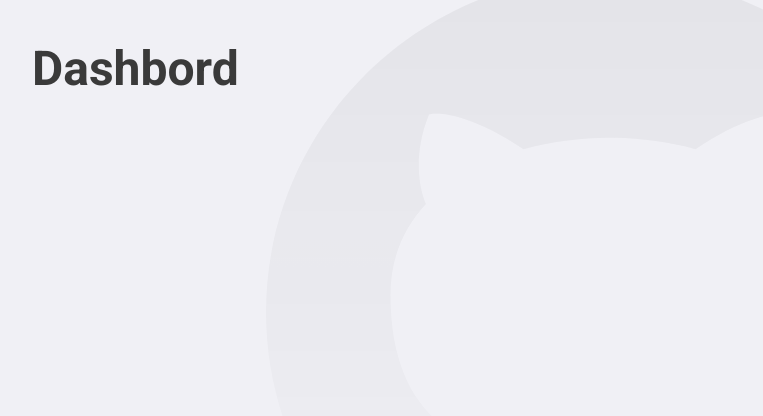
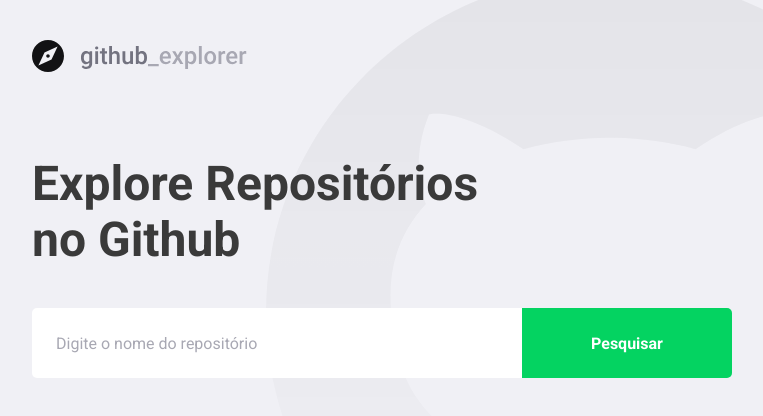
Before and after one commit to MuriloMarquesSantos/github-repo-searcher, a React (Create React App) app: page / in a window 1280 px wide. Shown: the top 416 px of the page, without its empty margins (148-911 px from the left). Built offline with nearby package versions, Linux system fonts and the light colour scheme.

Commit message:
Creating and styling first dashboard components

```diff
--- a/package.json
+++ b/package.json
@@ -10,6 +10,7 @@
     "@types/node": "^12.0.0",
     "@types/react": "^17.0.0",
     "@types/react-dom": "^17.0.0",
+    "polished": "^4.1.0",
     "react": "^17.0.1",
     "react-dom": "^17.0.1",
     "react-router-dom": "^5.2.0",
--- a/src/pages/Dashboard/index.tsx
+++ b/src/pages/Dashboard/index.tsx
@@ -1,9 +1,22 @@
 import React from 'react';
 
-import { Title } from './styles';
+import { Title, Form, Repositories } from './styles';
+import logoImg from '../../assets/github-logo.svg';
 
-const Dashboard: React.FC = () => {
-    return <Title>Dashbord</Title>
-};
+const Dashboard: React.FC = () => (
+    <>
+        <img src={logoImg} alt="Github Explorer" />
+        <Title>Explore Repositórios no Github</Title>
+        <Form>
+            <input placeholder="Digite o nome do repositório"/>
+            <button type="submit">Pesquisar</button>
+        </Form>
+        <Repositories>
+            <a href="teste">
+
+            </a>
+        </Repositories>
+    </>
+)
 
 export default Dashboard;
--- a/src/pages/Dashboard/styles.ts
+++ b/src/pages/Dashboard/styles.ts
@@ -1,6 +1,48 @@
 import styled from 'styled-components';
+
+import { shade } from 'polished';
 
 export const Title = styled.h1`
     font-size: 48px;
+    max-width: 450px;
+    line-height: 56px;
     color: #3A3A3A;
+    margin-top: 80px;
 `;
+
+export const Form = styled.form`
+    margin-top: 40px;
+    max-width: 700px;
+    display: flex;
+
+    input {
+        padding: 0 24px;
+        border: 0;
+        border-radius: 5px 0 0 5px;
+        flex: 1;
+        height: 70px;
+        color: #3a3a3a;
+
+        &::placeholder {
+            color: #a8a8b3;
+        }
+    }
+
+    button {
+        width: 210px;
+        background: #04d361;
+        border-radius: 0 5px 5px 0;
+        border: 0;
+        color: #FFF;
+        font-weight: bold;
+        transition: background-color 0.2s;
+
+        &:hover {
+            background: ${shade(0.2, '#04d361')}
+        }
+    }
+`
+
+export const Repositories = styled.div`
+
+`
```
Also changed, not shown: src/assets/github-logo.svg (added), 1 other file (tests, documents, lock files or other folders).
